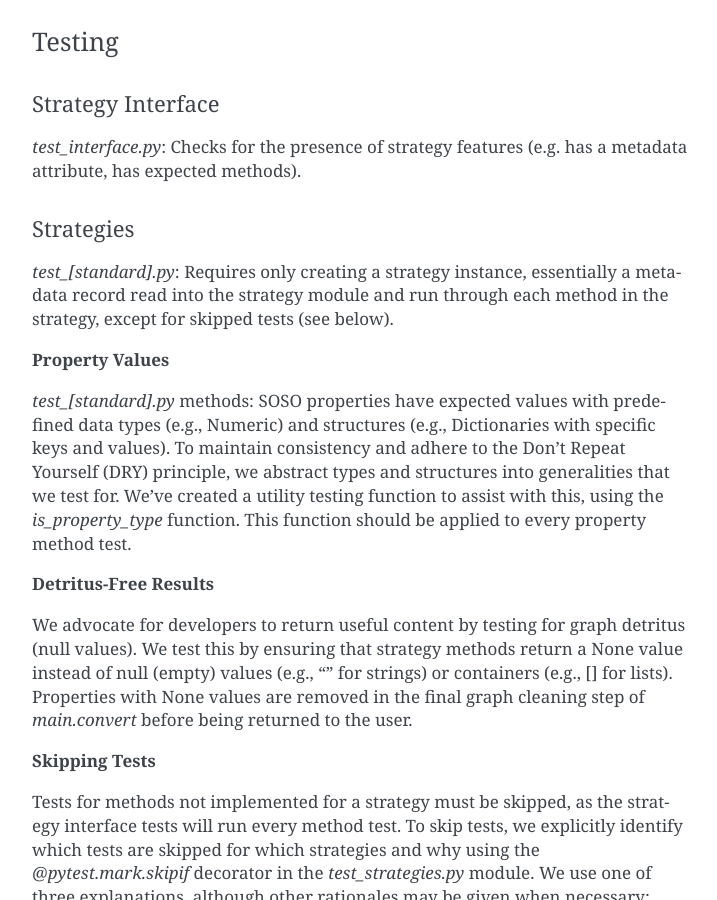
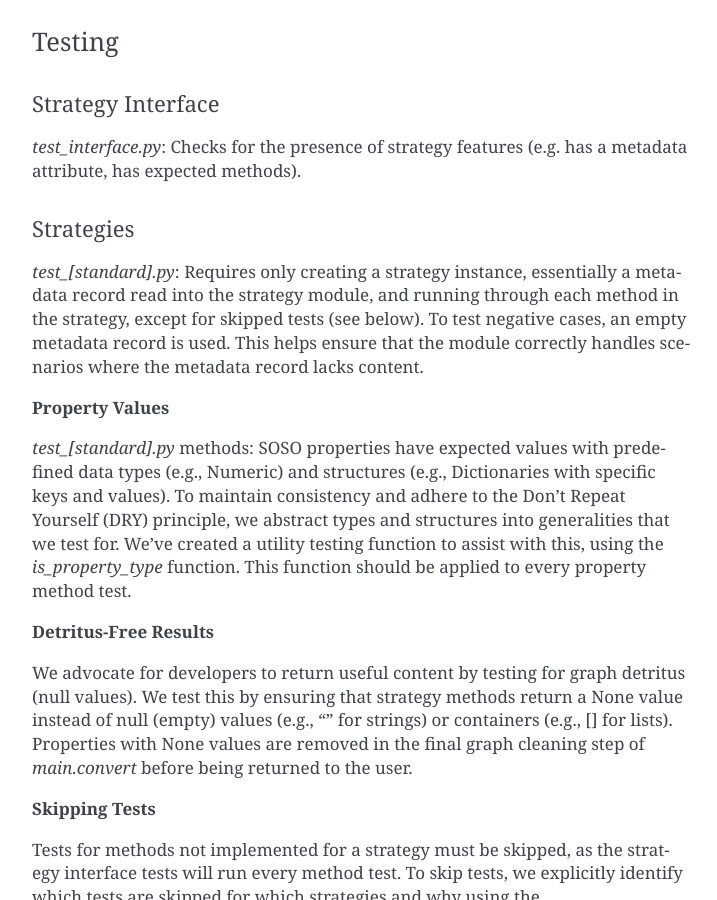
Before and after one commit to clnsmth/soso, a Sphinx documentation site: the page built from docs/source/dev/design.rst, in a window 1280 px wide and 900 px high, scrolled down 5930 px. Shown: the whole window, without its empty margins (388-1105 px from the left). Built offline with Sphinx 7.4.7, drawn with Linux system fonts in a browser that asks for light colours.

Commit message:
docs: note how to test positive and negative cases
Document the approach to testing both the positive and negative cases of
strategy methods in the design docs. This ensures developers and
maintainers of strategies understand how these cases are handled.

```diff
--- a/docs/source/dev/design.rst
+++ b/docs/source/dev/design.rst
@@ -167,7 +167,7 @@ Strategy Interface
 Strategies
 ^^^^^^^^^^
 
-`test_[standard].py`: Requires only creating a strategy instance, essentially a metadata record read into the strategy module and run through each method in the strategy, except for skipped tests (see below).
+`test_[standard].py`: Requires only creating a strategy instance, essentially a metadata record read into the strategy module, and running through each method in the strategy, except for skipped tests (see below). To test negative cases, an empty metadata record is used. This helps ensure that the module correctly handles scenarios where the metadata record lacks content.
 
 **Property Values**
 
```
